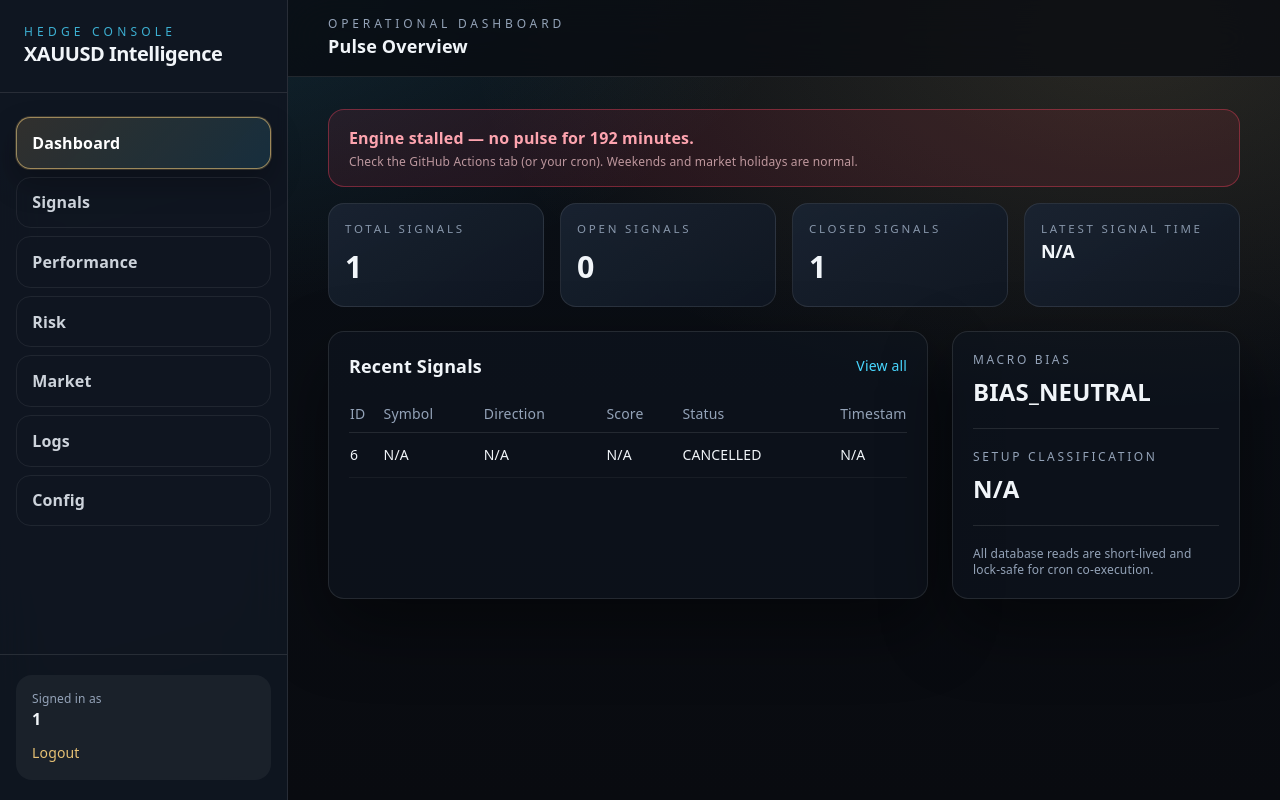
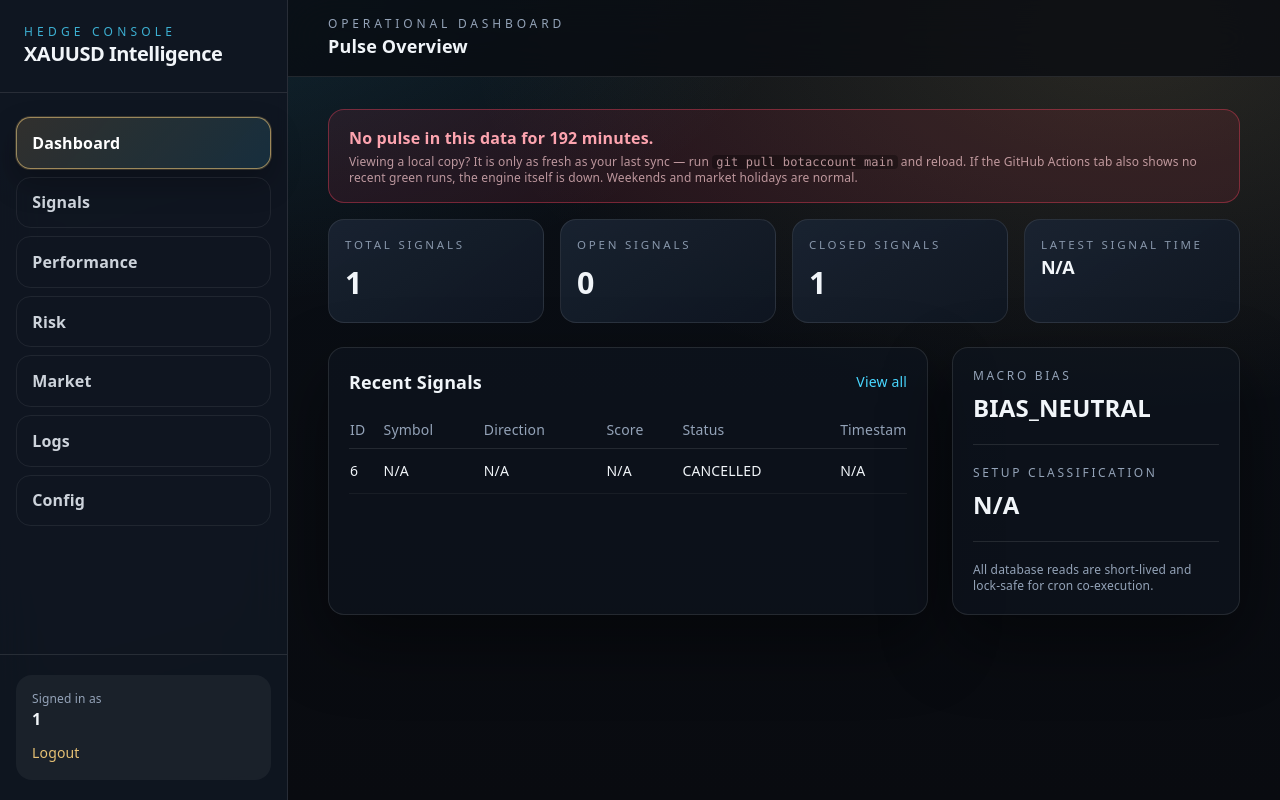
Before and after one commit to betizenab-svg/gold-bot, a Flask app: page / in a window 1280 px wide. Run offline with Flask 3, Linux system fonts and the light colour scheme; the visitor is signed in with stand-in values (Sample User, id 1); data comes from the database, SQL or seed files in the repository; some libraries are stand-ins or nearby versions.

Commit message:
self-heal junk signal rows on schema init; clarify stalled banner for local copies

```diff
--- a/src/dashboard/templates/index.html
+++ b/src/dashboard/templates/index.html
@@ -5,10 +5,13 @@ endblock %} {% block page_title %}Pulse Overview{% endblock %} {% block content
 {% if heartbeat_state == 'STALLED' %}
 <div class="mb-4 rounded-2xl border border-rose-500/40 bg-rose-500/10 px-5 py-4">
   <p class="font-semibold text-rose-300">
-    Engine stalled — no pulse for {{ heartbeat_age_min }} minutes.
+    No pulse in this data for {{ heartbeat_age_min }} minutes.
   </p>
   <p class="mt-1 text-xs text-rose-200/70">
-    Check the GitHub Actions tab (or your cron). Weekends and market holidays are normal.
+    Viewing a local copy? It is only as fresh as your last sync — run
+    <code class="rounded bg-black/30 px-1">git pull botaccount main</code> and reload.
+    If the GitHub Actions tab also shows no recent green runs, the engine itself is down.
+    Weekends and market holidays are normal.
   </p>
 </div>
 {% elif heartbeat_state == 'LIVE' %}
--- a/src/persistence/schema.py
+++ b/src/persistence/schema.py
@@ -121,6 +121,9 @@ class SchemaInitializer:
         self._ensure_column(cursor, "signals", "strategy", "TEXT")
         self._ensure_column(cursor, "signals", "mfe_r", "REAL")
         self._ensure_column(cursor, "signals", "mae_r", "REAL")
+        # Self-heal: purge malformed rows (test seeds / legacy junk) that
+        # pollute dashboards and stats. Real signals always carry a symbol.
+        cursor.execute("DELETE FROM signals WHERE symbol IS NULL;")
         self.connection.commit()
 
     def _ensure_column(
```
